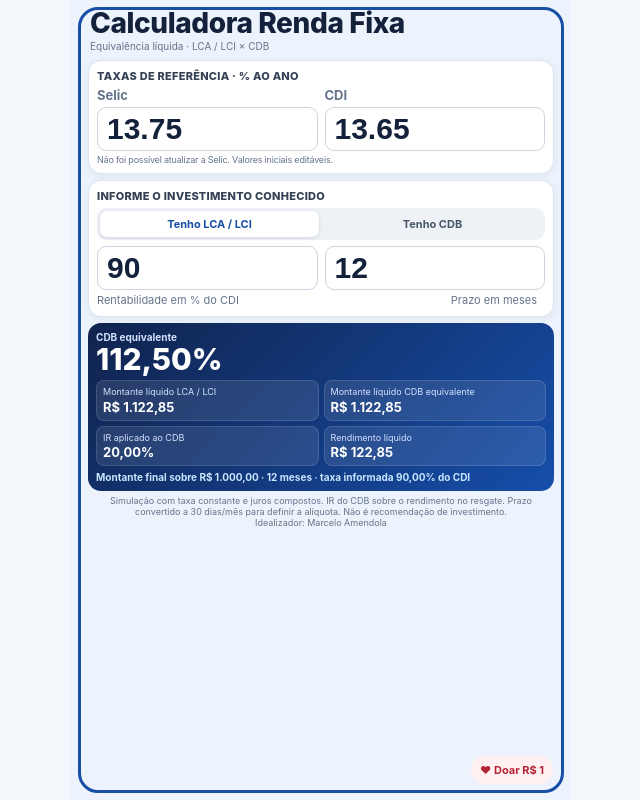
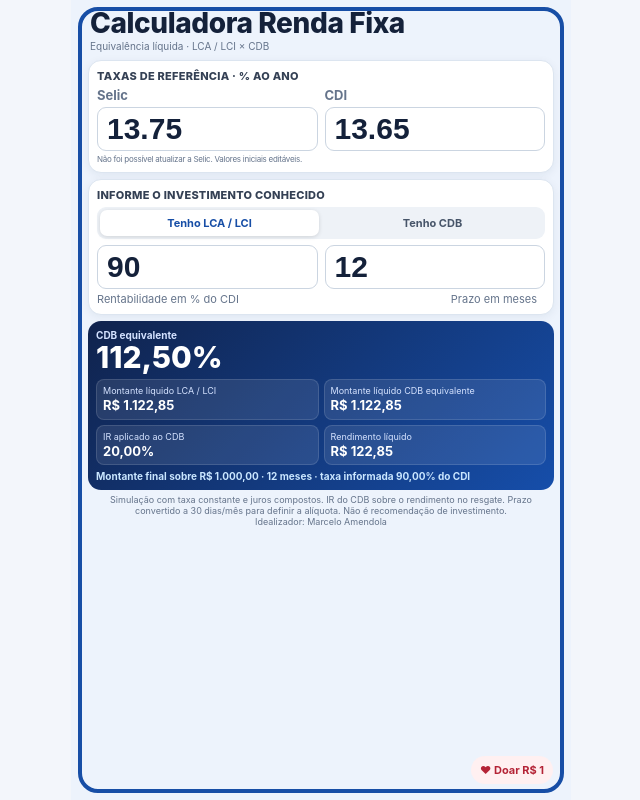
Before and after one commit to marceloedeiaamendola-star/Calculadora-Renda-Fixa, a plain HTML site: page index.html in a window 1280 px wide. Shown: the whole page, without its empty margins (319-959 px from the left). Drawn offline with Linux system fonts and the light colour scheme; no server answers.

Commit message:
Ajusta linha de status e reforça borda

```diff
--- a/index.html
+++ b/index.html
@@ -10,8 +10,8 @@
 html,body{width:100%;height:100%;margin:0;overflow:hidden;background:var(--bg)}
 body{color:var(--ink);font:14px -apple-system,BlinkMacSystemFont,"Segoe UI",sans-serif;-webkit-text-size-adjust:100%}
 main{position:relative;width:100%;max-width:500px;height:100vh;height:100dvh;min-height:0;margin:0 auto;padding:6px 12px 7px;background:#edf3fc;display:flex;flex-direction:column;overflow:hidden}
-main::before{content:"";position:absolute;inset:7px;border:3px solid #174ea6;border-radius:20px;pointer-events:none;z-index:10}
-header{display:flex;justify-content:flex-start;align-items:center;margin:0 0 5px;gap:7px;flex:0 0 auto;padding:3px 7px;min-width:0}\nheader h1{white-space:nowrap;font-size:24px !important;letter-spacing:-.7px;}\n.donate{position:absolute;right:18px;bottom:16px;z-index:20;box-shadow:0 2px 8px #102a6320}
+main::before{content:"";position:absolute;inset:7px;border:4px solid #174ea6;border-radius:20px;pointer-events:none;z-index:10}
+header{display:flex;justify-content:flex-start;align-items:center;margin:0 0 5px;gap:7px;flex:0 0 auto;padding:3px 7px;min-width:0}
 header h1{font-size:28px !important;margin:0;font-weight:800;letter-spacing:-.4px;line-height:1.05}
 .sub{font-size:10px;color:var(--muted);margin-top:2px}
 button{font:inherit;cursor:pointer}
@@ -22,7 +22,7 @@ button{font:inherit;cursor:pointer}
 .grid{display:grid;grid-template-columns:1fr 1fr;gap:7px}
 .field input{display:block;width:100%;height:44px;border:1px solid #cbd5e1;border-radius:9px;padding:5px 9px;background:#fff;color:var(--ink);font-size:var(--number-size) !important;font-weight:800;min-width:0;line-height:1.05}
 .note{display:grid;grid-template-columns:1fr 1fr;gap:8px;font-size:11px;line-height:1.2;color:var(--muted);margin-top:4px}.note span:last-child{text-align:right;padding-right:8px}
-#status{display:block;white-space:nowrap;overflow:hidden;text-overflow:clip;font-size:clamp(8px,2.35vw,9px);letter-spacing:-.2px;line-height:1.2;}
+#status{display:block;width:100%;min-width:0;white-space:nowrap;overflow:hidden;text-overflow:clip;font-size:8px;letter-spacing:-.25px;line-height:1.2;}
 .modes{display:grid;grid-template-columns:1fr 1fr;gap:4px;padding:3px;border-radius:9px;background:#eef2f7;margin-bottom:6px}
 .mode{border:0;border-radius:7px;padding:6px 3px;background:transparent;font-size:11px;color:#475569;font-weight:750}
 .mode.active{background:#fff;color:#174ea6;box-shadow:0 1px 4px #0002}
```
